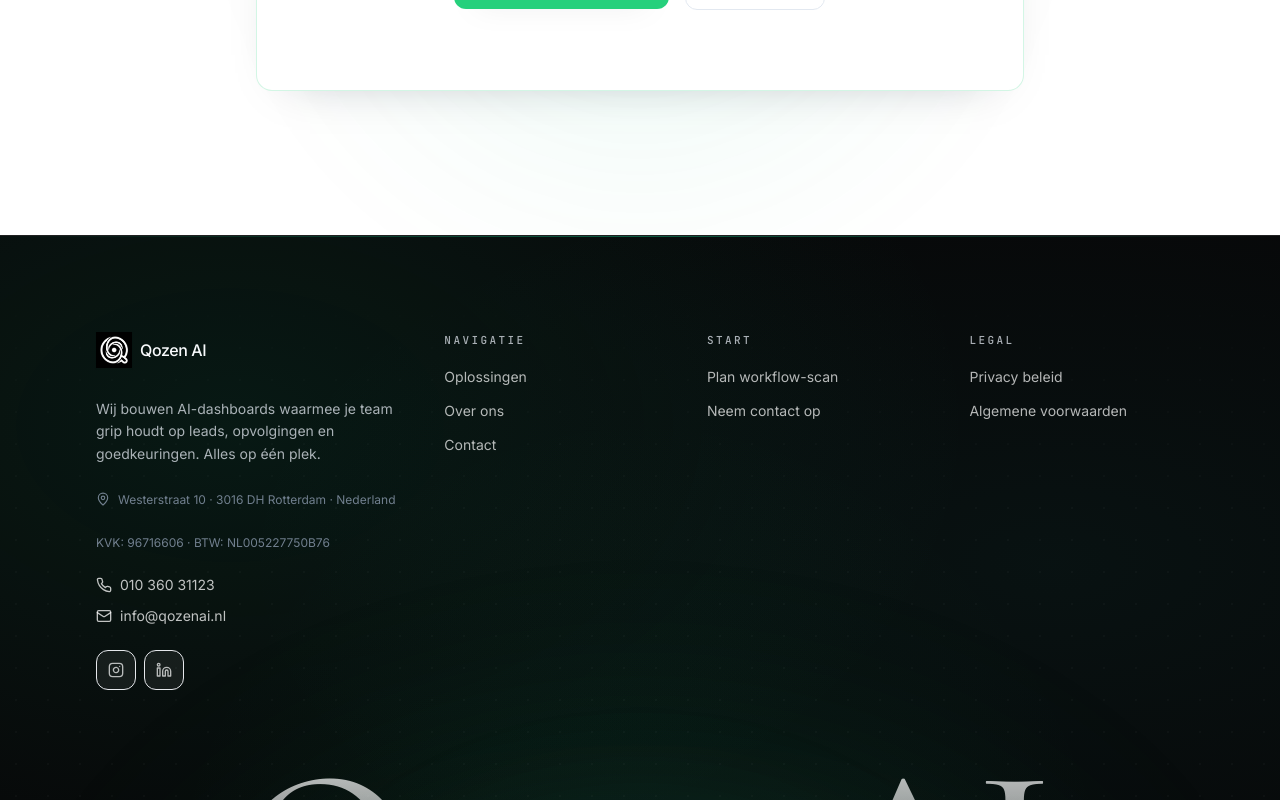
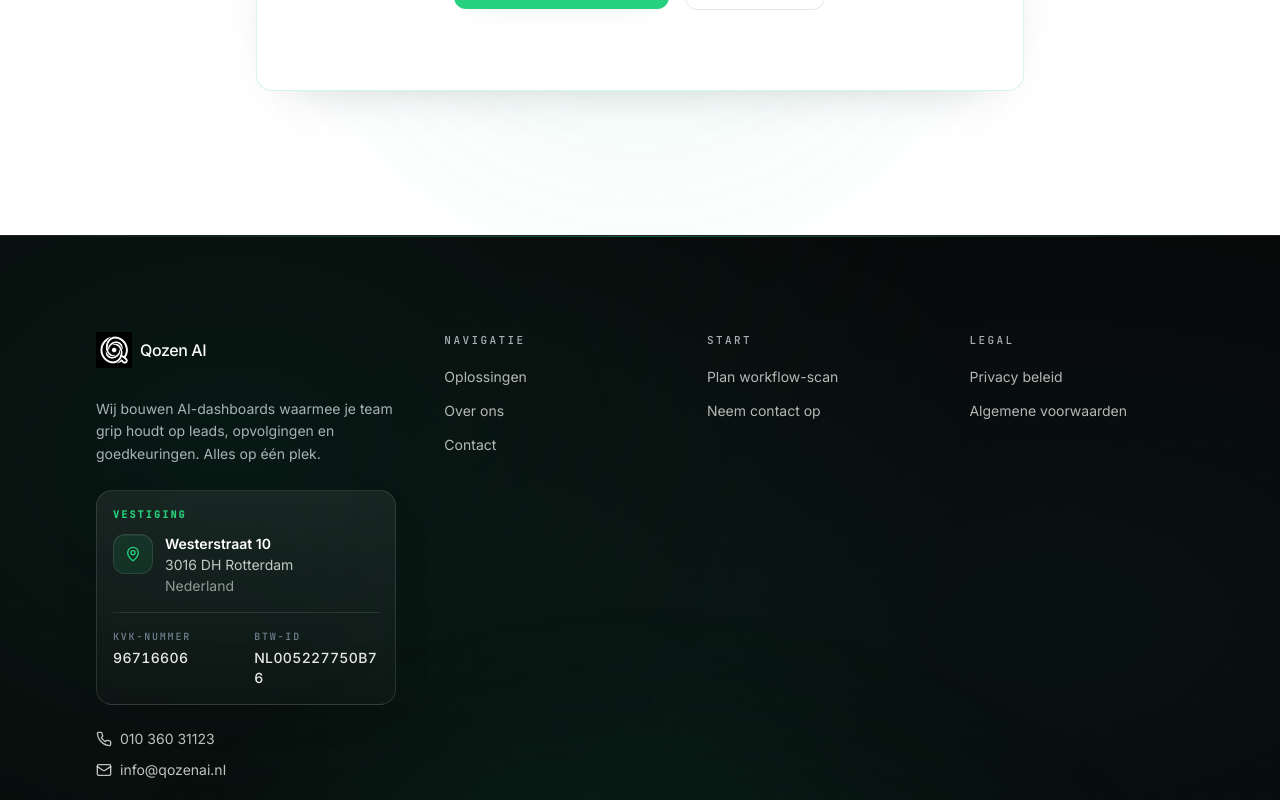
Before and after one commit to Consultium-AI/flowgen-ai, a Next.js app: page / in a window 1280 px wide. Shown: the part 11200-12000 px from the top of the page. Built offline with nearby package versions, Linux system fonts and the light colour scheme.

Commit message:
style(footer): vestigingscard met hiërarchie en KVK/BTW-grid
Co-authored-by: Cursor <cursoragent@cursor.com>

```diff
--- a/components/layout/Footer.tsx
+++ b/components/layout/Footer.tsx
@@ -76,19 +76,46 @@ export function Footer() {
               Wij bouwen AI-dashboards waarmee je team grip houdt op leads,
               opvolgingen en goedkeuringen. Alles op één plek.
             </p>
-            <p className="text-xs leading-relaxed text-muted-soft">
-              <span className="inline-flex items-start gap-2">
-                <MapPin className="mt-0.5 h-3.5 w-3.5 shrink-0 text-muted-soft" aria-hidden />
-                <span>
-                  {[SITE.address[0], SITE.address[1], SITE.address[2]].join(
-                    " · ",
-                  )}
-                </span>
-              </span>
-            </p>
-            <p className="text-xs text-muted-soft">
-              KVK: {SITE.kvk} · BTW: {SITE.btw}
-            </p>
+            <div className="rounded-2xl border border-white/[0.12] bg-gradient-to-b from-white/[0.07] to-white/[0.02] p-4 shadow-[0_12px_40px_-28px_rgba(0,0,0,0.65)] backdrop-blur-sm">
+              <p className="mb-3 font-mono text-[10px] font-semibold uppercase tracking-[0.22em] text-accent">
+                Vestiging
+              </p>
+              <div className="flex gap-3">
+                <div
+                  className="flex h-10 w-10 shrink-0 items-center justify-center rounded-xl border border-white/10 bg-accent/10 text-accent shadow-[inset_0_1px_0_rgba(255,255,255,0.06)]"
+                  aria-hidden
+                >
+                  <MapPin className="h-4 w-4" strokeWidth={2} />
+                </div>
+                <address className="min-w-0 not-italic">
+                  <p className="text-sm font-semibold leading-snug text-white">
+                    {SITE.address[0]}
+                  </p>
+                  <p className="mt-0.5 text-sm leading-snug text-white/75">
+                    {SITE.address[1]}
+                  </p>
+                  <p className="mt-0.5 text-sm text-white/55">{SITE.address[2]}</p>
+                </address>
+              </div>
+              <dl className="mt-4 grid gap-3 border-t border-white/10 pt-4 sm:grid-cols-2 sm:gap-4">
+                <div>
+                  <dt className="font-mono text-[10px] font-medium uppercase tracking-[0.18em] text-muted-soft">
+                    KVK-nummer
+                  </dt>
+                  <dd className="mt-1 text-sm font-medium tabular-nums tracking-wide text-white/90">
+                    {SITE.kvk}
+                  </dd>
+                </div>
+                <div>
+                  <dt className="font-mono text-[10px] font-medium uppercase tracking-[0.18em] text-muted-soft">
+                    BTW-id
+                  </dt>
+                  <dd className="mt-1 break-all text-sm font-medium tabular-nums tracking-wide text-white/90">
+                    {SITE.btw}
+                  </dd>
+                </div>
+              </dl>
+            </div>
             <div className="space-y-2 text-sm">
               <a
                 href={SITE.phoneHref}
@@ -140,9 +167,8 @@ export function Footer() {
         </div>
 
         <div className="flex flex-col items-center justify-between gap-4 border-t border-border pt-6 sm:flex-row">
-          <p className="font-mono text-[11px] uppercase tracking-[0.18em] text-muted-soft">
-            © {new Date().getFullYear()} Qozen AI · KVK {SITE.kvk} · BTW{" "}
-            {SITE.btw} · Alle rechten voorbehouden
+          <p className="max-w-md text-center font-mono text-[11px] uppercase leading-relaxed tracking-[0.18em] text-muted-soft sm:text-left">
+            © {new Date().getFullYear()} Qozen AI · Alle rechten voorbehouden
           </p>
           <p className="font-mono text-[11px] uppercase tracking-[0.18em] text-muted-soft">
             Gebouwd met passie in Nederland
```
